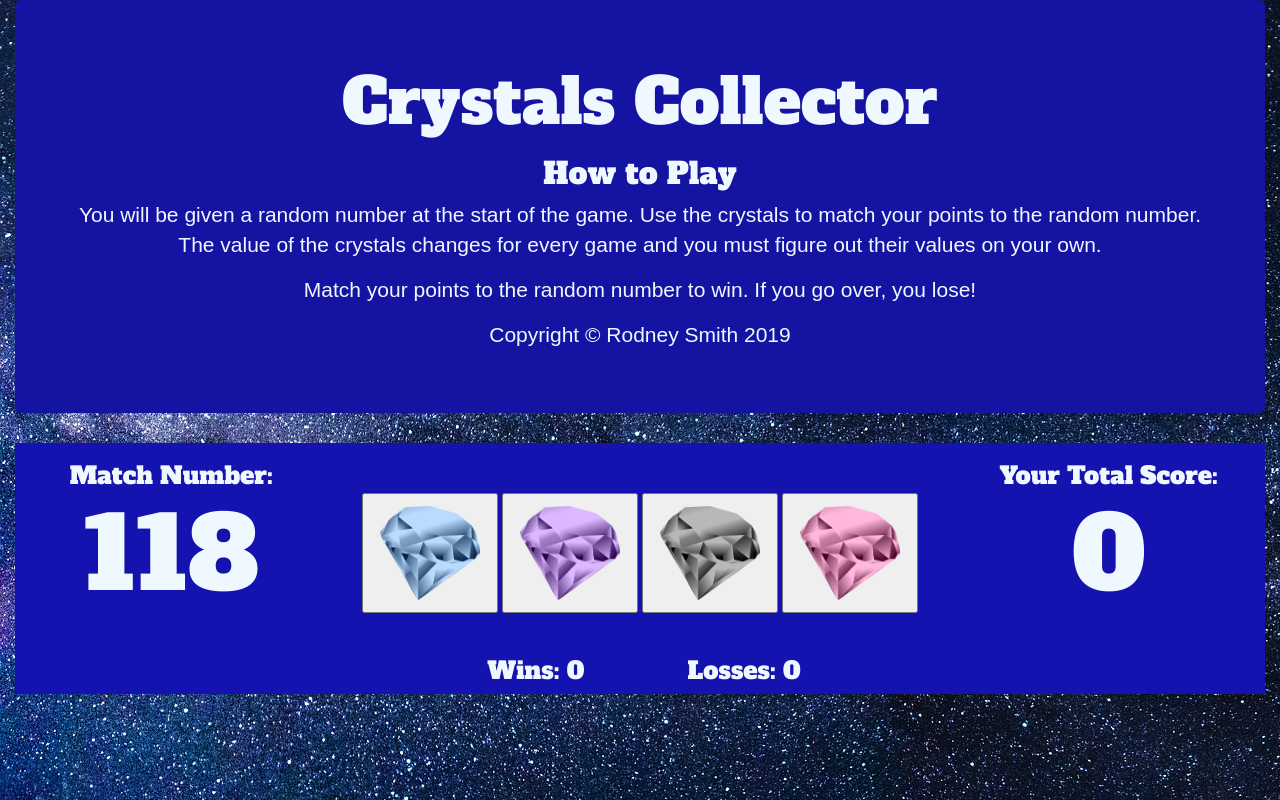
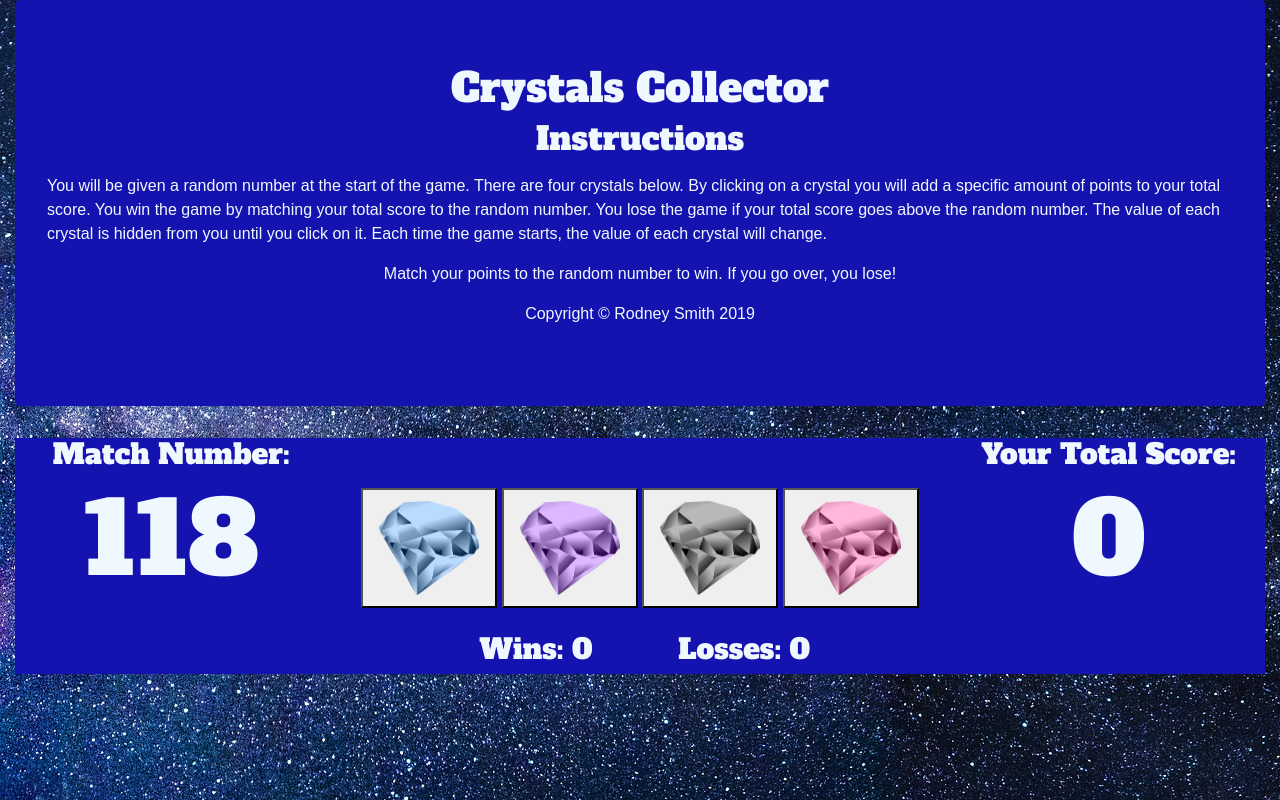
Before and after one commit to smit239/Crystal_Collector_Game, a plain HTML site: page index.html in a window 1280 px wide. Drawn offline with nearby package versions, Linux system fonts and the light colour scheme; a web font is replaced by a local one.

Commit message:
revision 12

```diff
--- a/assets/css/style.css
+++ b/assets/css/style.css
@@ -10,8 +10,9 @@ body {
 }
 
 .jumbotron {
-	background-color: #1513a1;
-	color: aliceblue;
+	background-color: #1513af;
+	/*background-image: url("/assets/images/diamond-3.png");*/
+	color: white;
 
 }
 
--- a/assets/javascript/game.js
+++ b/assets/javascript/game.js
@@ -2,7 +2,7 @@ $(document).ready(function() {
 
 	var rand = [];
 
-	for (var r = 19; r < 121; r++) {
+	for (var r = 21; r < 121; r++) {
 		rand.push(r);
 	}
 
--- a/index.html
+++ b/index.html
@@ -7,9 +7,18 @@
 	<!-- reset.css -->
 	<link rel="stylesheet" type="text/css" href="assets/css/reset.css">
 
-	<!-- Latest compiled and minified CSS -->
-	<link rel="stylesheet" href="https://maxcdn.bootstrapcdn.com/bootstrap/3.3.7/css/bootstrap.min.css"
-		integrity="sha384-BVYiiSIFeK1dGmJRAkycuHAHRg32OmUcww7on3RYdg4Va+PmSTsz/K68vbdEjh4u" crossorigin="anonymous">
+	<!-- Bootstrap -->
+	<link rel="stylesheet" href="https://stackpath.bootstrapcdn.com/bootstrap/4.1.3/css/bootstrap.min.css"
+		integrity="sha384-MCw98/SFnGE8fJT3GXwEOngsV7Zt27NXFoaoApmYm81iuXoPkFOJwJ8ERdknLPMO" crossorigin="anonymous">
+	<script src="https://code.jquery.com/jquery-3.3.1.slim.min.js"
+		integrity="sha384-q8i/X+965DzO0rT7abK41JStQIAqVgRVzpbzo5smXKp4YfRvH+8abtTE1Pi6jizo"
+		crossorigin="anonymous"></script>
+	<script src="https://cdnjs.cloudflare.com/ajax/libs/popper.js/1.14.3/umd/popper.min.js"
+		integrity="sha384-ZMP7rVo3mIykV+2+9J3UJ46jBk0WLaUAdn689aCwoqbBJiSnjAK/l8WvCWPIPm49"
+		crossorigin="anonymous"></script>
+	<script src="https://stackpath.bootstrapcdn.com/bootstrap/4.1.3/js/bootstrap.min.js"
+		integrity="sha384-ChfqqxuZUCnJSK3+MXmPNIyE6ZbWh2IMqE241rYiqJxyMiZ6OW/JmZQ5stwEULTy"
+		crossorigin="anonymous"></script>
 
 	<link href="https://fonts.googleapis.com/css?family=Alfa+Slab+One|Ek+Mukta" rel="stylesheet">
 
@@ -31,12 +40,15 @@
 
 			<h1 class="text-center">Crystals Collector</h1>
 
-			<h2 class="text-center">How to Play</h2>
+			<h2 class="text-center">Instructions</h2>
 
 			<p class="text-center">
-				You will be given a random number at the start of the game. Use the crystals to match your points to the
-				random number. The value of the crystals changes for every game and you must figure out their values on
-				your own.
+				<p>You will be given a random number at the start of the game. There are four crystals below. By
+					clicking on a crystal you will add a specific amount of points to
+					your total score. You win the game by matching your total score to the random number. You lose the
+					game if your total
+					score goes above the random number. The value of each crystal is hidden from you until you click on
+					it. Each time the game starts, the value of each crystal will change.</p>
 			</p>
 			<p class="text-center">
 				Match your points to the random number to win. If you go over, you lose!
@@ -47,7 +59,7 @@
 
 					Copyright &copy Rodney Smith 2019
 
-			</p>
+				</p>
 		</div>
 
 		<!-- game section -->
```
